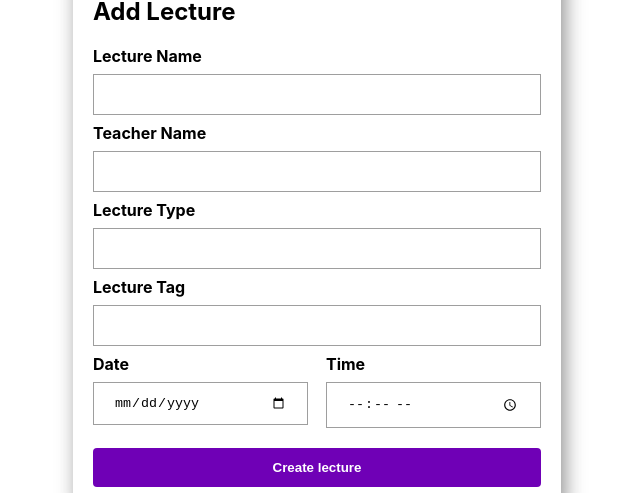
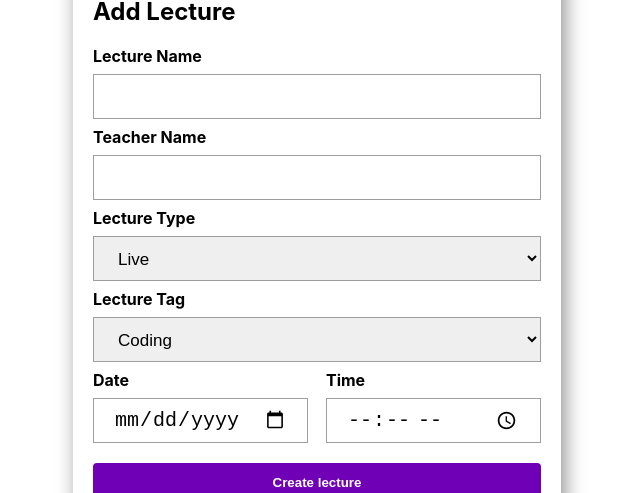
Before and after one commit to Rohit-0310/LMS, a React (Create React App) app in the folder client/: page /Admin/CreateLecture in a window 1280 px wide. Shown: the part 752-1245 px from the top of the page, without its empty margins (323-963 px from the left). Built offline with nearby package versions, Linux system fonts and the light colour scheme.

Commit message:
create lecture update

```diff
--- a/client/src/Components/Create.css
+++ b/client/src/Components/Create.css
@@ -22,6 +22,8 @@ form{
 }
 
 .InputBox > input {
+    height:45px;
+    font-size: 20px;
     width: 100%;
     padding: 12px 20px;
     margin: 8px 0;
@@ -29,6 +31,21 @@ form{
     border: 1px solid #9E9E9E;
     box-sizing: border-box;
 }
+.InputBox > select {
+    height:45px;
+    font-size: 17px;
+    width: 100%;
+    padding: 12px 20px;
+    margin: 8px 0;
+    display: inline-block;
+    border: 1px solid #9E9E9E;
+    box-sizing: border-box;
+}
+option{
+    padding: 20px;
+    font-size: 22px;
+}
+
 
 .ImgStyle{
     display: flex;
--- a/client/src/Components/CreateLecture.jsx
+++ b/client/src/Components/CreateLecture.jsx
@@ -72,18 +72,35 @@ const CreateLecture = () => {
 
                     <div className='InputBox'>
                         <label ><b>Lecture Type</b></label> <br />
-                        <input
+                        {/* <input
                         onChange={Handlechange}
                         name="lecturetype"
-                        type="text"  required />
+                        type="text"  required /> */}
+
+
+                        <select name="lecturetype" onChange={Handlechange}  type="text" id="lecturetype">
+                            <option value="Live">Live</option>
+                            <option value="Reading">Reading</option>
+                            <option value="Video">Video</option>
+                            <option value="Others">Others</option>
+                        </select>
                     </div>
 
                     <div className='InputBox'>
                         <label ><b>Lecture Tag</b></label> <br />
-                        <input
+                        {/* <input
                         onChange={Handlechange}
                         name="lecturetag"
-                        type="text"  required />
+                        type="text"  required /> */}
+                        <select name="lecturetag" onChange={Handlechange}  type="text" id="lecturetag">
+                            <option value="Coding">Coding</option>
+                            <option value="Algo">Algo</option>
+                            <option value="DSA">DSA</option>
+                            <option value="Scrum">Scrum</option>
+                            <option value="General">General</option>
+                            <option value="Problem">Problem</option>
+                            <option value="Others">Others</option>
+                        </select>
                     </div>
 
 
--- a/client/src/Components/DashBoard.jsx
+++ b/client/src/Components/DashBoard.jsx
@@ -88,13 +88,13 @@ const DashBoard = () => {
                       <div className='card' key={item.id} >
                         <div className="card_flex">
                             <div style={{marginLeft:'20px'}}>
-                                <div style={{display: 'flex'}}>
-                                    <p style={{marginRight:'40px'}}>{item.lecturename}</p>
-                                    <p style={{backgroundColor:'green', color:'white', padding:'2px 10px 2px 10px'}}>{item.lecturetype}</p>
+                                <div style={{display: 'flex' , marginBottom:'-10px'}}>
+                                    <p style={{marginRight:'40px', color:'#0D47A1', fontSize:'21px'}}>{item.lecturename}</p>
+                                    <p style={{backgroundColor:'green', color:'white', padding:'6px 10px 2px 10px', borderRadius:'7px'}}>{item.lecturetype}</p>
                                 </div>
                                 <div>
-                                    <span>{item.teachername} </span><span> Sceduled </span>
-                                    <span> {item.lecturetag} </span><span> at </span>
+                                    <span><b>{item.teachername}</b> </span><span> Sceduled </span>
+                                    <span><b> {item.lecturetag} </b></span><span> at </span>
                                     <span>{item.date}</span><span> - </span>
                                     <span>{item.time}</span>
                                 </div>
```
